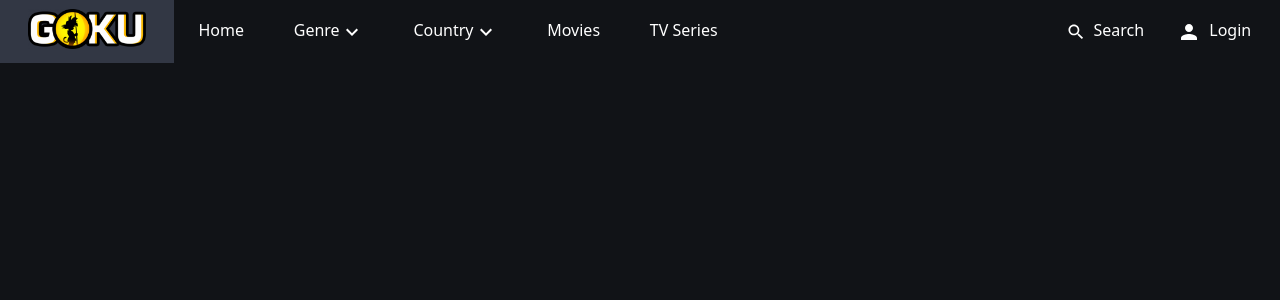
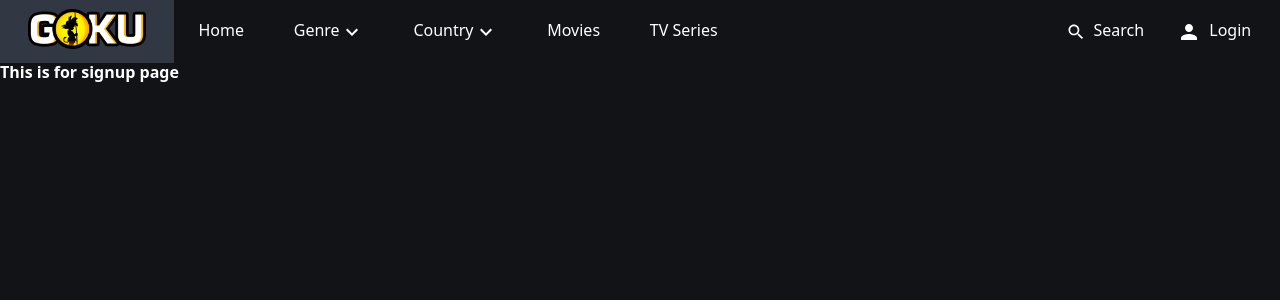
Before and after one commit to RiyazShaik-158/movies_searching, a React (Create React App) app: page /signup in a window 1280 px wide. Shown: the top 300 px of the page. Built offline with nearby package versions, Linux system fonts and the light colour scheme.

Commit message:
addingSignUpComponent

```diff
--- a/src/App.js
+++ b/src/App.js
@@ -5,6 +5,7 @@ import { BrowserRouter, Route, Routes } from 'react-router-dom';
 import HomeWelcome from './components/Body/HomeWelcome/HomeWelcome';
 import Home from './components/Body/Home/Home';
 import Login from './components/Body/Login/Login';
+import SignUp from './components/Body/Login/LoginKids/SignUp.js/SignUp';
 // import ForgotPassword from './components/Body/Login/LoginKids/ForgotPassword';
 // import Footer from './components/Footer/Footer';
 
@@ -20,6 +21,7 @@ function App() {
             <Route path='/' element={<HomeWelcome/>}></Route>
             <Route path='/home' element={<Home/>}></Route>
             <Route path='/login' element={<Login userLoggedIn={userLoggedIn} setUserLoggedIn={setUserLoggedIn}  />}></Route>
+            <Route path='/signup' element={<SignUp/>}></Route>
             {/* <Route path='/login/' element={<ForgotPassword />}></Route> */}
           </Routes>
 
--- /dev/null
+++ b/src/components/Body/Login/LoginKids/SignUp.js/SignUp.js
@@ -0,0 +1,14 @@
+import React from 'react';
+
+function SignUp() {
+  return (
+    <div className='SignUp_head'>
+      <div className='SignUp_content'>
+        <h4 style={{color:'#fff'}}>This is for signup page</h4>
+
+      </div>
+    </div>
+  )
+}
+
+export default SignUp;
```
